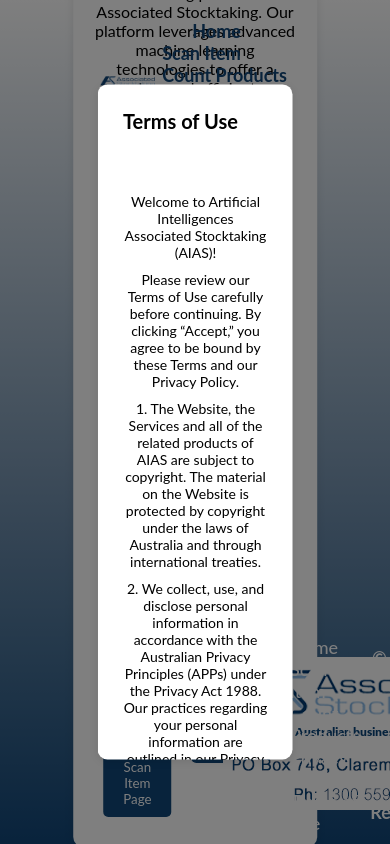
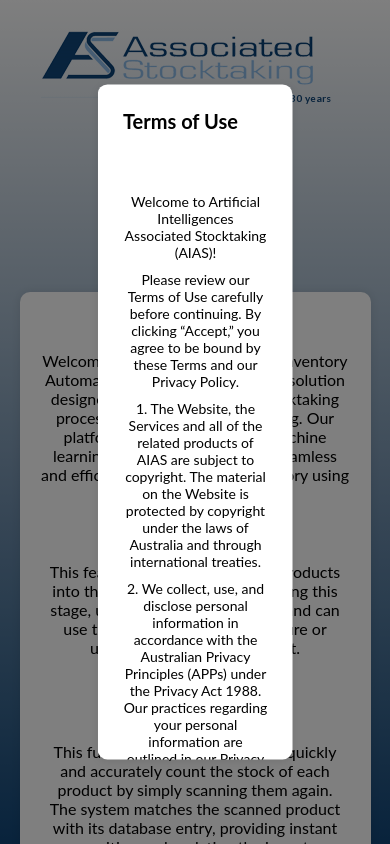
Before and after one commit to A-I-A-S/Iteration1, a plain HTML site: page index.html in a window 390 px wide. Shown: the top 844 px of the page. Drawn offline with Linux system fonts and the light colour scheme.

Commit message:
Update home-style.css
updated home page css with for flex layout and better use for mobile devices

```diff
--- a/home-style.css
+++ b/home-style.css
@@ -1,37 +1,47 @@
-*{
+/* General Reset */
+* {
     margin: 0;
     padding: 0;
     box-sizing: border-box;
-    font-family: 'lato', sans-serif;
+    font-family: 'Lato', sans-serif;
 }
 
-body{
-    min-height: 100vh;
-    padding: 0;
-    background-image: linear-gradient( #ffffffff,#114678);
-    background-position: center;
-    justify-content: center;
-    align-items: center;
-    display: flex;
+html, body {
+    height: 100%; /* Make sure the body takes the full viewport height */
 }
 
+body {
+    display: flex;
+    flex-direction: column;
+    min-height: 100vh;
+    background-image: linear-gradient(#ffffffff, #114678);
+    background-position: center;
+    background-attachment: fixed;
+    overflow-x: hidden; /* Prevent horizontal overflow */
+}
 
+/* Header */
 .header {
+    width: 100%;
+    padding: 10px 5%;
     display: flex;
-    position: fixed;
     align-items: center;
     justify-content: space-between;
-    top: 0;
-    left: 0;
-    width: 100%;
-    padding: 20px 100px;
     background: transparent;
-    z-index: 100;
 }
 
-.logo{
-    position: relative;
+.logo {
     max-width: 100%;
+    padding: 10px;
+}
+
+.navbar {
+    list-style-type: none;
+    padding: 0;
+    margin: 0;
+    display: flex;
+    align-items: center;
+    justify-content: flex-start;
 }
 
 .navbar a {
@@ -51,37 +61,58 @@
     width: 0;
     height: 2px;
     background: #114678;
-    transition: 0.5s
+    transition: 0.5s;
 }
 
 .navbar a:hover:before {
     width: 100%;
 }
 
-/* body information including introduction etc */
+/* Media query for mobile devices */
+@media only screen and (max-width: 768px) {
+    .header {
+        flex-direction: column; /* Stack the nav items vertically */
+        align-items: center; /* Center the items horizontally */
+    }
+
+    .navbar {
+        flex-direction: column; /* Stack the nav items vertically */
+        align-items: center; /* Center the items horizontally */
+        margin-top: 10px; /* Add some spacing between the logo and the nav */
+    }
+
+    .navbar a {
+        margin-left: 0;
+    }
+}
+
+/* Introduction and Features */
 #introduction {
     text-align: center;
-  position: absolute;
-  top: 40%;
-  left: 50%;
-  transform: translate(-50%, -50%);
     background-color: #ffffff;
     padding: 20px;
     border-radius: 10px;
     box-shadow: 0 0 10px rgba(0, 0, 0, 0.1);
+    width: 90%;
+    max-width: 800px;
+    margin: 20px auto; /* Center the element and allow spacing */
+    position: relative;
 }
 
 .feature {
     display: flex;
     justify-content: center;
+    flex-wrap: wrap;
     margin-top: 20px;
 }
-
+/* Left and Right Columns  of the features*/
 .left, .right {
     flex: 1;
     padding: 10px;
+    min-width: 200px; /* Ensure some minimum width for smaller screens */
 }
 
+/* Buttons */
 button {
     padding: 10px 20px;
     background-color: #114678;
@@ -95,31 +126,38 @@
     background-color: #0056b3;
 }
 
-
+/* Footer */
 .footer {
+    width: 100%;
+    padding: 10px 5%;
+    background: transparent;
     display: flex;
-    position: fixed;
     align-items: center;
     justify-content: space-between;
-    bottom: 0;
-    left: 0;
-    width: 100%;
-    padding: 10px 100px;
-    background: transparent;
-    z-index: 100;
-    margin-top: 20%;
+    margin-top: auto; /* Push the footer to the bottom of the page */
 }
 
-.footer-logo{
-    position: relative;
-    left: 120px;
+.footer-logo {
     max-width: 100%;
 }
 
+.footer-nav {
+    display: flex;
+    align-items: center;
+    justify-content: center;
+    flex-direction: column;
+}
+
 .footer-nav ul {
-    list-style-type: none; /* Remove bullet points */
+    list-style-type: none;
+    flex-direction: column;
+    display: flex;
     padding: 0;
     margin: 0;
+}
+
+.footer-nav li {
+    margin-right: 20px;
 }
 
 .footer-nav a {
@@ -138,24 +176,42 @@
     width: 0;
     height: 2px;
     background: #ffffff;
-    transition: 0.5s
+    transition: 0.5s;
 }
 
-.footer-nav a:hover:before {
+.footer-nav a:hover::before {
     width: 100%;
 }
 
 .copyright {
-    background-color: transparent;
     color: #fff;
     font-size: 18px;
     font-weight: bold;
-    padding: 10px;
     text-align: center;
-    width: 20%;
 }
 
+/* Media queries for smaller screens */
+@media only screen and (max-width: 768px) {
+    .footer {
+        flex-direction: column;
+        align-items: center;
+    }
 
+    .footer-logo {
+        margin-bottom: 10px;
+    }
+
+    .footer-nav {
+        flex-direction: column;
+        align-items: center;
+    }
+
+    .footer-nav li {
+        margin-bottom: 10px;
+    }
+}
+
+/* Overlay and Popup */
 .overlay {
     display: none;
     position: fixed;
@@ -163,8 +219,8 @@
     left: 0;
     width: 100%;
     height: 100%;
-    background-color: rgba(0, 0, 0, 0.5); /* Semi-transparent background */
-    z-index: 1000; /* Ensure the overlay is on top */
+    background-color: rgba(0, 0, 0, 0.5);
+    z-index: 1000;
 }
 
 .popup-content {
@@ -176,11 +232,11 @@
     background-color: #fff;
     padding: 20px;
     border-radius: 10px;
-    z-index: 1001; /* Ensure the popup is above the overlay */
+    z-index: 1001;
     box-shadow: 0 2px 10px rgba(0, 0, 0, 0.1);
-    max-width: 90%; /* Ensure the popup is not too wide on small screens */
-    max-height: 80vh; /* Limit the height to 80% of the viewport height */
-    overflow-y: auto; /* Enable vertical scrolling */
+    max-width: 90%;
+    max-height: 80vh;
+    overflow-y: auto;
 }
 
 .title {
@@ -208,6 +264,7 @@
     justify-content: center;
     margin: 5px;
 }
+
 /* Media queries for smaller screens */
 @media (max-width: 600px) {
     .popup-content {
```
Lines whose indentation alone changed are shown as unchanged.
